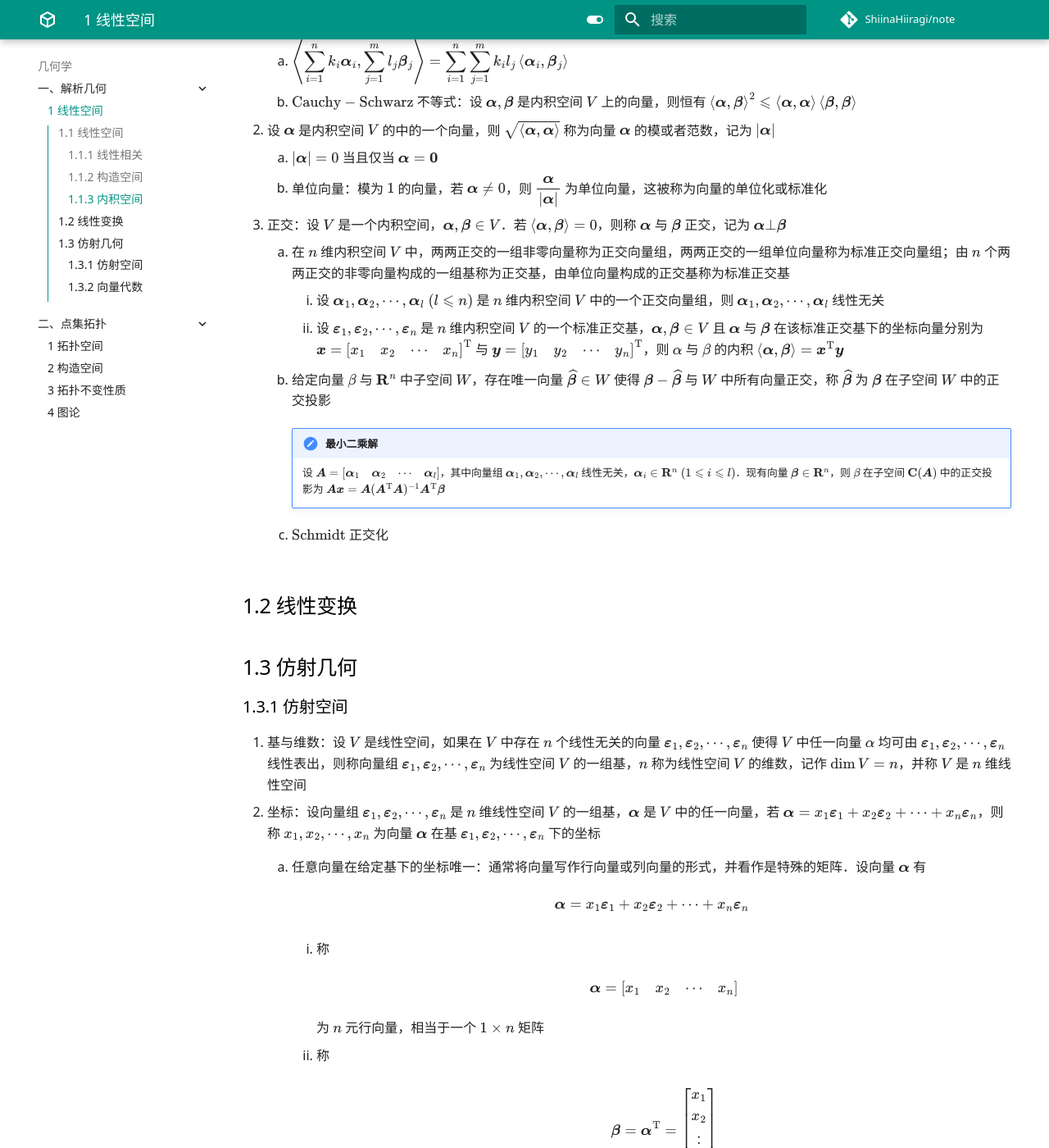
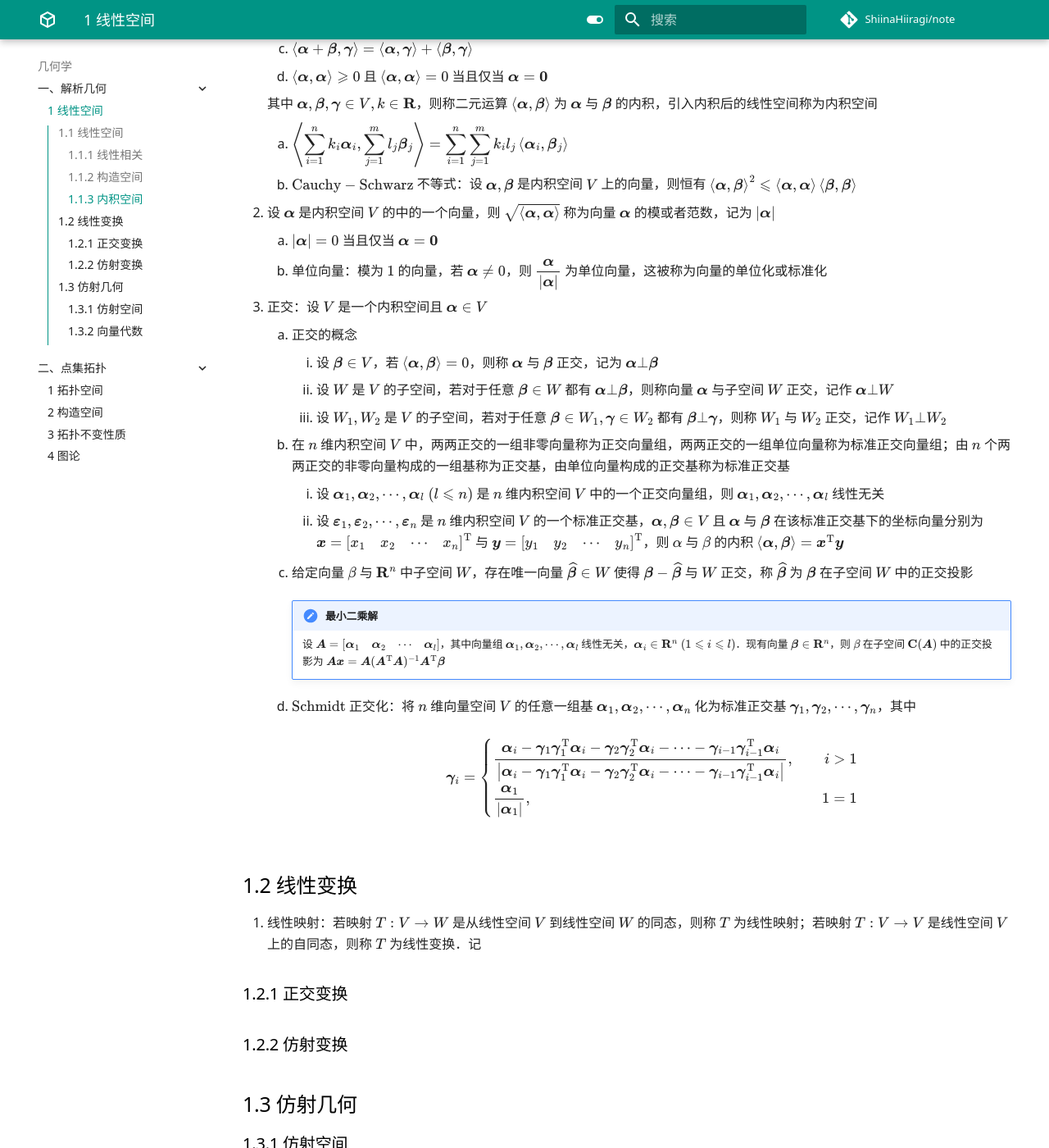
Before and after one commit to ShiinaHiiragi/note, an MkDocs documentation site: the page built from docs/top/anly/lin.md, in a window 1280 px wide and 1400 px high, scrolled down 2682 px. Shown: the whole window at 82% size. Built offline with MkDocs 1.6.1 and Material for MkDocs 9.7.7, drawn with Linux system fonts in a browser that asks for light colours; comment, search, counter and statistics services are not loaded; some of the changed text lies outside the part shown.

Commit message:
stage change

```diff
--- a/docs/top/anly/lin.md
+++ b/docs/top/anly/lin.md
@@ -64,7 +64,9 @@
     2. 设矩阵 $\boldsymbol A_{m \times n}$ 的秩为 $r$，则矩阵 $\boldsymbol A$ 的列空间的维数 $\operatorname{dim} \mathbf C(\boldsymbol A) = r$；零空间的维数 $\operatorname{dim} \mathbf N(\boldsymbol A) = n - r$
 3. 补空间：设 $W_1$ 与 $W_2$ 是线性空间 $V$ 的两个子空间，如果 $W_1 \cap W_2 = \{\boldsymbol 0\}, W_1 + W_2 = V$，则称 $W_2$ 是 $W_1$ 关于线性空间 $V$ 的补空间
     1. 补空间存在性定理：设 $W_1$ 是 $n$ 维线性空间 $V$ 的子空间，则存在 $W_1$ 关于线性空间 $V$ 的补空间
-    2. 正交补空间
+    2. 正交补空间：设 $W_1, W_2$ 是内积空间 $V$ 的两个子空间，如果 $W_1 \bot W_2$ 且 $W_1 + W_2 = V$，则称 $W_2$ 是 $W_1$ 的正交补空间，记作 $W_2 = W_1^\bot$
+        1. $W_2 = W_1^\bot \to W_1 = W_2^\bot$
+        2. $\mathbf C(\boldsymbol A)^\bot = \mathbf N(\mathbf A^{\mathrm T})$
 
 ### 1.1.3 内积空间
 1. 内积空间：设 $V$ 是实数域 $\mathbf R$ 上一个线性空间，如果二元运算 $\left<\boldsymbol \alpha, \boldsymbol \beta\right>$ 满足以下条件
@@ -81,18 +83,34 @@
 2. 设 $\boldsymbol \alpha$ 是内积空间 $V$ 的中的一个向量，则 $\sqrt{\left<\boldsymbol \alpha, \boldsymbol \alpha\right>}$ 称为向量 $\boldsymbol \alpha$ 的模或者范数，记为 $|\boldsymbol \alpha|$
     1. $|\boldsymbol \alpha| = 0$ 当且仅当 $\boldsymbol \alpha = \boldsymbol 0$
     2. 单位向量：模为 $1$ 的向量，若 $\boldsymbol \alpha \neq 0$，则 $\dfrac{\boldsymbol \alpha}{|\boldsymbol \alpha|}$ 为单位向量，这被称为向量的单位化或标准化
-3. 正交：设 $V$ 是一个内积空间，$\boldsymbol \alpha, \boldsymbol \beta \in V$．若 $\left<\boldsymbol \alpha, \boldsymbol \beta\right> = 0$，则称 $\boldsymbol \alpha$ 与 $\boldsymbol \beta$ 正交，记为 $\boldsymbol \alpha \bot \boldsymbol \beta$
-    1. 在 $n$ 维内积空间 $V$ 中，两两正交的一组非零向量称为正交向量组，两两正交的一组单位向量称为标准正交向量组；由 $n$ 个两两正交的非零向量构成的一组基称为正交基，由单位向量构成的正交基称为标准正交基
+3. 正交：设 $V$ 是一个内积空间且 $\boldsymbol \alpha \in V$
+    1. 正交的概念
+        1. 设 $\boldsymbol \beta \in V$，若 $\left<\boldsymbol \alpha, \boldsymbol \beta\right> = 0$，则称 $\boldsymbol \alpha$ 与 $\boldsymbol \beta$ 正交，记为 $\boldsymbol \alpha \bot \boldsymbol \beta$
+        2. 设 $W$ 是 $V$ 的子空间，若对于任意 $\boldsymbol \beta \in W$ 都有 $\boldsymbol \alpha \bot \boldsymbol \beta$，则称向量 $\boldsymbol \alpha$ 与子空间 $W$ 正交，记作 $\boldsymbol \alpha \bot W$
+        3. 设 $W_1, W_2$ 是 $V$ 的子空间，若对于任意 $\boldsymbol \beta \in W_1, \boldsymbol \gamma \in W_2$ 都有 $\boldsymbol \beta \bot \boldsymbol \gamma$，则称 $W_1$ 与 $W_2$ 正交，记作 $W_1 \bot W_2$
+    2. 在 $n$ 维内积空间 $V$ 中，两两正交的一组非零向量称为正交向量组，两两正交的一组单位向量称为标准正交向量组；由 $n$ 个两两正交的非零向量构成的一组基称为正交基，由单位向量构成的正交基称为标准正交基
         1. 设 $\boldsymbol \alpha_1, \boldsymbol \alpha_2, \cdots, \boldsymbol \alpha_l \ (l \leqslant n)$ 是 $n$ 维内积空间 $V$ 中的一个正交向量组，则 $\boldsymbol \alpha_1, \boldsymbol \alpha_2, \cdots, \boldsymbol \alpha_l$ 线性无关
         2. 设 $\boldsymbol \varepsilon_1, \boldsymbol \varepsilon_2, \cdots, \boldsymbol \varepsilon_n$ 是 $n$ 维内积空间 $V$ 的一个标准正交基，$\boldsymbol \alpha, \boldsymbol \beta \in V$ 且 $\boldsymbol \alpha$ 与 $\boldsymbol \beta$ 在该标准正交基下的坐标向量分别为 $\boldsymbol x = \begin{bmatrix} x_1 & x_2 & \cdots & x_n \\ \end{bmatrix}^{\mathrm T}$ 与 $\boldsymbol y = \begin{bmatrix} y_1 & y_2 & \cdots & y_n \\ \end{bmatrix}^{\mathrm T}$，则 $\alpha$ 与 $\beta$ 的内积 $\left<\boldsymbol \alpha, \boldsymbol \beta\right> = \boldsymbol x^{\mathrm T} \boldsymbol y$
-    2. 给定向量 $\beta$ 与 $\mathbf R^n$ 中子空间 $W$，存在唯一向量 $\widehat{\boldsymbol \beta} \in W$ 使得 $\boldsymbol \beta - \widehat{\boldsymbol \beta}$ 与 $W$ 中所有向量正交，称 $\widehat{\boldsymbol \beta}$ 为 $\boldsymbol \beta$ 在子空间 $W$ 中的正交投影
+    3. 给定向量 $\beta$ 与 $\mathbf R^n$ 中子空间 $W$，存在唯一向量 $\widehat{\boldsymbol \beta} \in W$ 使得 $\boldsymbol \beta - \widehat{\boldsymbol \beta}$ 与 $W$ 正交，称 $\widehat{\boldsymbol \beta}$ 为 $\boldsymbol \beta$ 在子空间 $W$ 中的正交投影
 
         !!! note "最小二乘解"
             设 $\boldsymbol A = \begin{bmatrix} \boldsymbol \alpha_1 & \boldsymbol \alpha_2 & \cdots & \boldsymbol \alpha_l \\ \end{bmatrix}$，其中向量组 $\boldsymbol \alpha_1, \boldsymbol \alpha_2, \cdots, \boldsymbol \alpha_l$ 线性无关，$\boldsymbol \alpha_i \in \mathbf R^n \ (1 \leqslant i \leqslant l)$．现有向量 $\boldsymbol \beta \in \mathbf R^n$，则 $\beta$ 在子空间 $\mathbf C(\boldsymbol A)$ 中的正交投影为 $\boldsymbol{Ax} = \boldsymbol A (\boldsymbol A^{\mathrm T} \boldsymbol A)^{-1} \boldsymbol A^{\mathrm T} \boldsymbol \beta$
 
-    3. $\text{Schmidt}$ 正交化
+    4. $\text{Schmidt}$ 正交化：将 $n$ 维向量空间 $V$ 的任意一组基 $\boldsymbol \alpha_1, \boldsymbol \alpha_2, \cdots, \boldsymbol \alpha_n$ 化为标准正交基 $\boldsymbol \gamma_1, \boldsymbol \gamma_2, \cdots, \boldsymbol \gamma_n$，其中
+
+        $$
+        \boldsymbol \gamma_i = \left\{\begin{aligned}
+        & \dfrac{\boldsymbol \alpha_i - \boldsymbol \gamma_1 \boldsymbol \gamma_1^{\mathrm T} \boldsymbol \alpha_i - \boldsymbol \gamma_2 \boldsymbol \gamma_2^{\mathrm T} \boldsymbol \alpha_i - \cdots - \boldsymbol \gamma_{i-1} \boldsymbol \gamma_{i-1}^{\mathrm T} \boldsymbol \alpha_i}{\left|\boldsymbol \alpha_i - \boldsymbol \gamma_1 \boldsymbol \gamma_1^{\mathrm T} \boldsymbol \alpha_i - \boldsymbol \gamma_2 \boldsymbol \gamma_2^{\mathrm T} \boldsymbol \alpha_i - \cdots - \boldsymbol \gamma_{i-1} \boldsymbol \gamma_{i-1}^{\mathrm T} \boldsymbol \alpha_i\right|}, & i > 1 \\
+        & \dfrac{\boldsymbol \alpha_1}{|\boldsymbol \alpha_1|}, & 1 = 1
+        \end{aligned}\right.
+        $$
 
 ## 1.2 线性变换
+1. 线性映射：若映射 $T: V \to W$ 是从线性空间 $V$ 到线性空间 $W$ 的同态，则称 $T$ 为线性映射；若映射 $T: V \to V$ 是线性空间 $V$ 上的自同态，则称 $T$ 为线性变换．记
+
+### 1.2.1 正交变换
+
+### 1.2.2 仿射变换
 
 ## 1.3 仿射几何
 ### 1.3.1 仿射空间
@@ -177,11 +195,12 @@
     1. 维度：$\mathscr A$ 的维度为与之相联系的线性空间 $V$ 的维度，记作 $\operatorname{dim} {\mathscr A} = \operatorname{dim} V$
     2. 任何线性空间都是一个仿射空间：设 $V$ 是一个线性空间，定义 $\overrightarrow{\boldsymbol \alpha \boldsymbol \beta} = \boldsymbol \beta - \boldsymbol \alpha$，则 $V$ 是一个仿射空间
     3. 仿射几何公理的完备性：任何维数相同的仿射空间都是同构的
-        1. 任何仿射空间 $\mathscr A$ 同构于相联系的被看作为仿射空间的线性空间 $V$：任选 $O \in \mathscr A$，对于任意 $A \in \mathscr A$，构造径向量 $\psi_O(A) = \overrightarrow{OA}$
-        2. 任何一个被看作仿射空间的 $n$ 维线性空间同构于仿射空间 $\mathbf R^n$
 
         !!! note "仿射空间的同构"
             设 $\mathscr A, \mathscr B$ 是两个仿射空间，且相联系的线性空间 $V, W$ 存在同构映射 $\varphi: V \to W$．若存在一个双射 $\psi: \mathscr A \to \mathscr B$ 使得对于任意 $A, B \in \mathscr A$，均有 $\overrightarrow{\psi(A) \psi(B)} = \varphi(\overrightarrow{AB})$，则称 $\mathscr A$ 与 $\mathscr B$ 同构
+
+        1. 任何仿射空间 $\mathscr A$ 同构于相联系的被看作为仿射空间的线性空间 $V$：任选 $O \in \mathscr A$，对于任意 $A \in \mathscr A$，构造径向量 $\psi_O(A) = \overrightarrow{OA}$
+        2. 任何一个被看作仿射空间的 $n$ 维线性空间同构于仿射空间 $\mathbf R^n$
 
     4. 仿射坐标系：设 $\mathscr A$ 为仿射空间，$V$ 为与之联系的线性空间，称 $\mathscr A$ 中一点 $O$ 与基 $\boldsymbol \varepsilon_1, \boldsymbol \varepsilon_2, \cdots, \boldsymbol \varepsilon_n$ 组成的集合称为 $\mathscr A$ 中的仿射坐标系，记作 $[O; \boldsymbol \varepsilon_1, \boldsymbol \varepsilon_2, \cdots, \boldsymbol \varepsilon_n]$
         1. 每个仿射坐标系 $[O; \boldsymbol \varepsilon_1, \boldsymbol \varepsilon_2, \cdots, \boldsymbol \varepsilon_n]$ 确定一个同构 $\psi: \mathscr A \to \mathbf R^n$，称之为坐标同构
```
Also changed, not shown: docs/alg/elem/comb.md (+2 -2 lines), docs/logic/mdl/mdl.md (+1 -1 lines).
